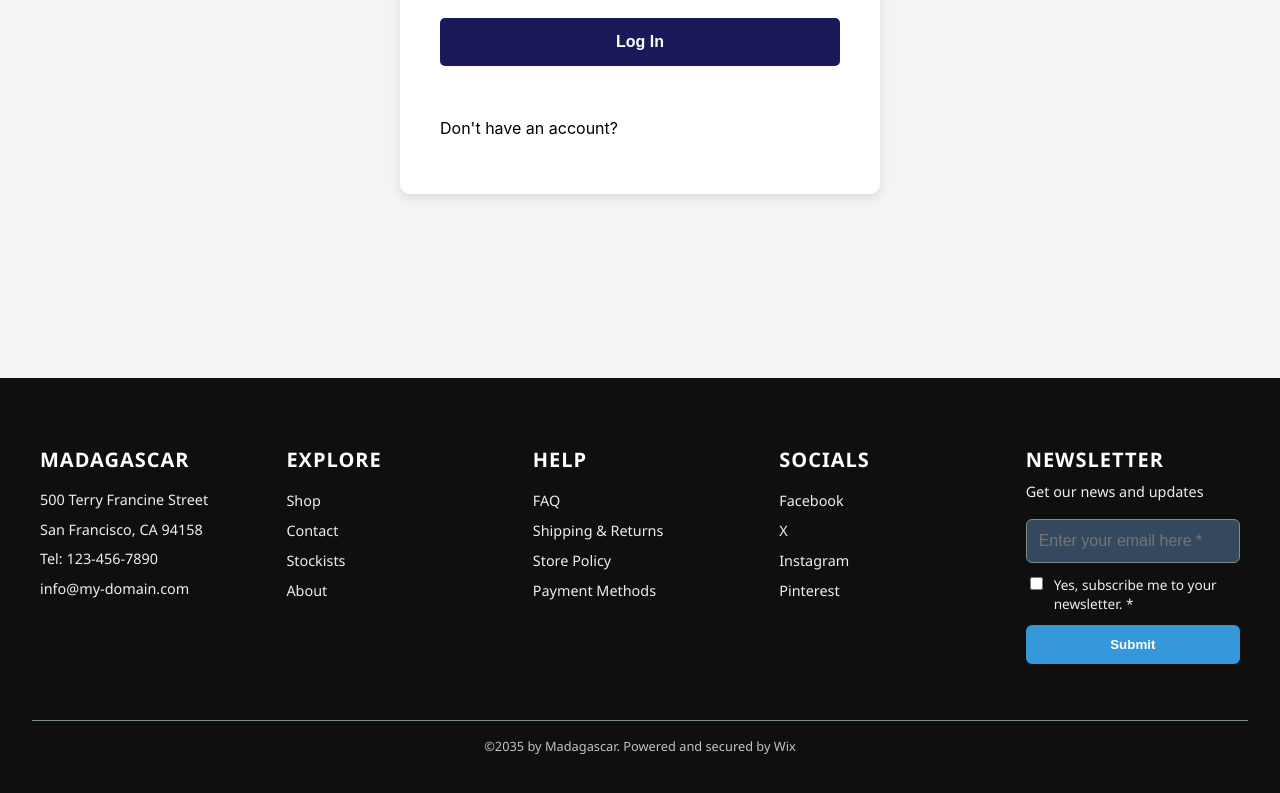
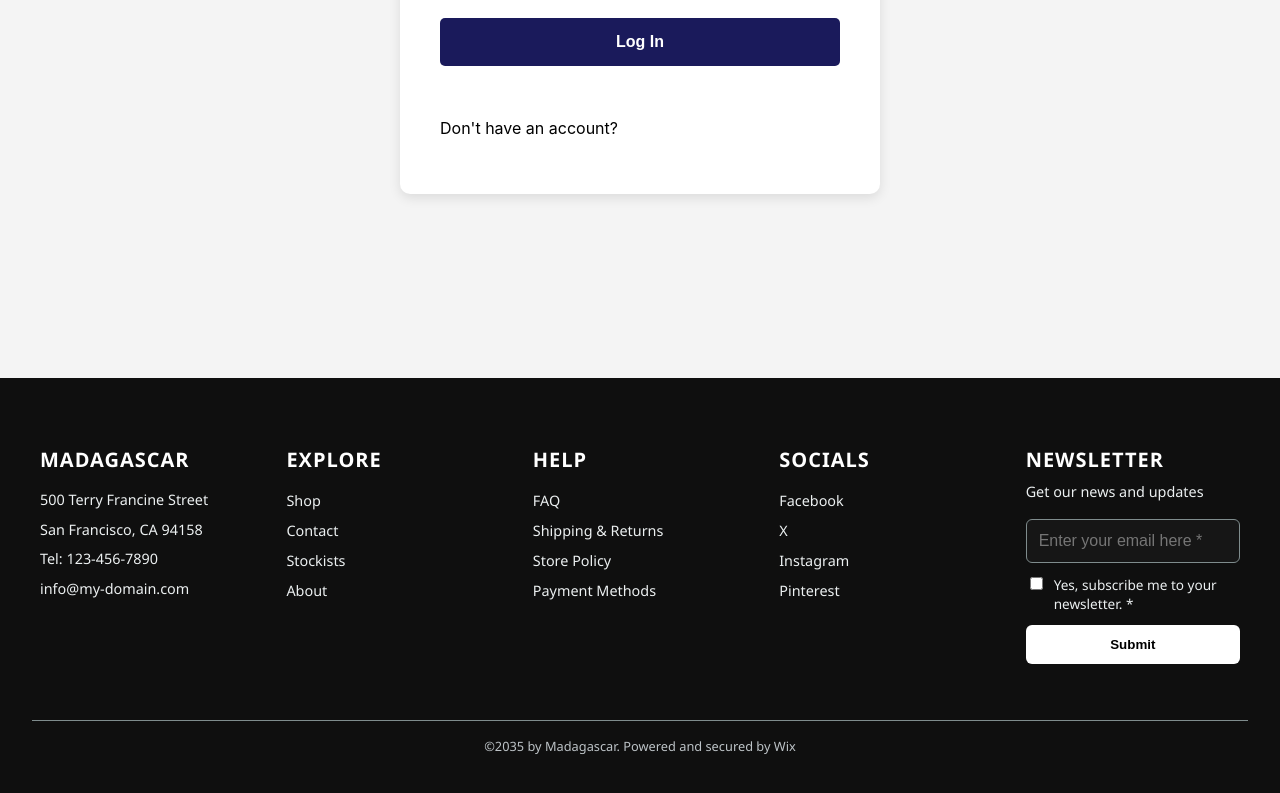
Before and after one commit to arathyrajeesh/ecommerce-project-react, a React (Create React App) app: page /login in a window 1280 px wide. Shown: the part 555-1348 px from the top of the page. Built offline with nearby package versions, Linux system fonts and the light colour scheme.

Commit message:
fooetr css add

```diff
--- a/src/styles/Footer.css
+++ b/src/styles/Footer.css
@@ -85,7 +85,7 @@
     padding: 0.75rem;
     border-radius: 6px;
     border: 1px solid #7f8c8d;
-    background-color: #34495e;
+    background-color: #161616;
     color: #fff;
     font-size: 1rem;
     transition: border-color 0.3s ease;
@@ -109,8 +109,8 @@
 
 .newsletter .submit-btn {
     padding: 0.75rem;
-    background-color: #3498db;
-    color: white;
+    background-color: white;
+    color:black;
     border: none;
     border-radius: 6px;
     font-weight: 600;
```
